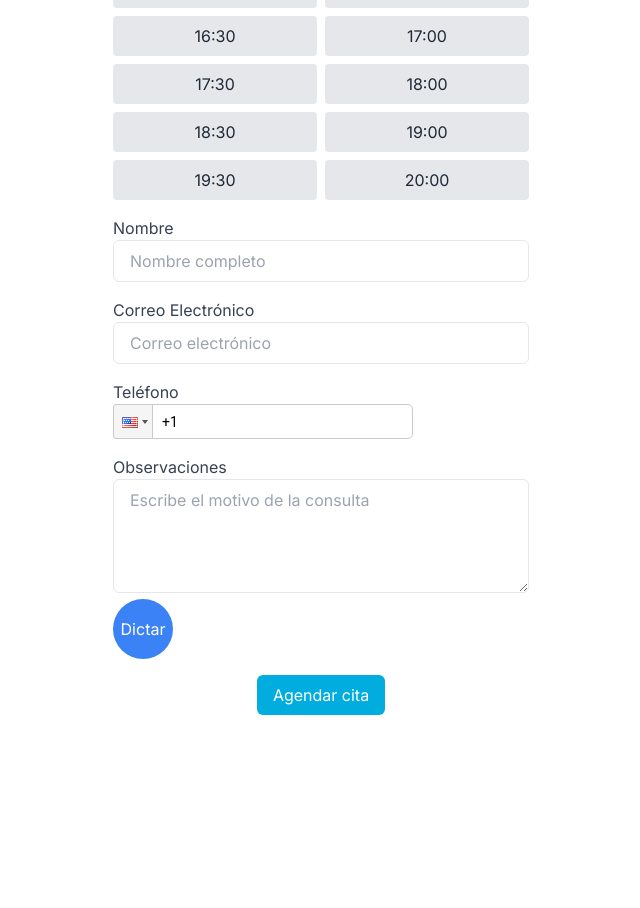
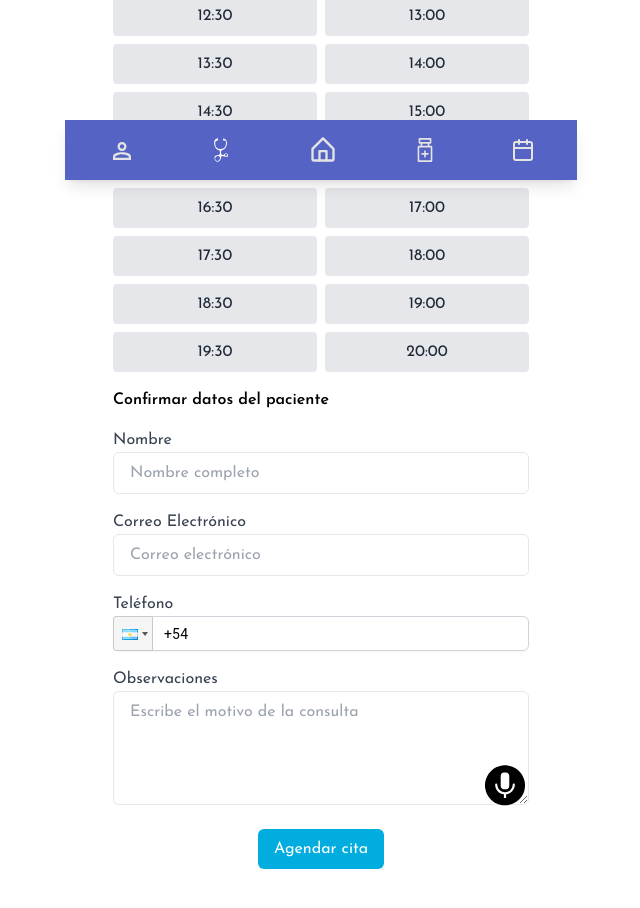
Before and after one commit to No-Country-simulation/h1-15-python-react, a React (Vite) app in the folder Frontend/: page /schedule-appointment/1 in a window 1280 px wide. Shown: the part 620-1528 px from the top of the page, without its empty margins (319-959 px from the left). Before the commit the page ends 1351 px from the top, so only its background shows below. Built offline with nearby package versions, Linux system fonts and the light colour scheme; sample sign-in values are in the browser's storage.

Commit message:
feat: add finally cofirmation appointment

```diff
--- a/Frontend/src/App.jsx
+++ b/Frontend/src/App.jsx
@@ -18,6 +18,8 @@ import DoctorList from "./pages/Patient/DoctorInfoPage/DoctorList";
 import DoctorDetail from "./pages/Patient/DoctorInfoPage/DoctorDetail";
 import PatientProfile from "./pages/Patient/Profile/PatientProfile";
 import ScheduleAppointment from "./pages/Patient/ScheduleAppointment/ScheduleAppointment";
+import ConfirmAppointment from "./pages/Patient/ScheduleAppointment/ConfirmAppointment";
+import ConfirmationSuccess from "./pages/Patient/ScheduleAppointment/ConfirmationSuccess";
 
 function App() {
   const publicRoutes = [
@@ -43,6 +45,9 @@ function App() {
     { path: "/patient/doctor-information", element: <DoctorList /> },
     { path: "/patient/doctor-information/:id", element: <DoctorDetail /> },
     { path: "/schedule-appointment/:id", element: <ScheduleAppointment /> },
+    {path:"/patient/confirmation-appointment", element:<ConfirmAppointment />} ,
+    {path:"/patient/success-appointment", element:<ConfirmationSuccess />} ,
+
   ];
 
   return (
--- a/Frontend/src/components/VoiceDictation/Modal.jsx
+++ b/Frontend/src/components/VoiceDictation/Modal.jsx
@@ -18,7 +18,7 @@ const Modal = ({ isOpen, onClose, onConfirm, transcript }) => {
           </button>
           <button
             onClick={onConfirm}
-            className="bg-blue-500 text-white py-2 px-4 rounded-md hover:bg-blue-600"
+            className="bg-Justina_8 text-white py-2 px-4 rounded-md"
           >
             Confirmar
           </button>
--- a/Frontend/src/components/VoiceDictation/VoiceDictation.jsx
+++ b/Frontend/src/components/VoiceDictation/VoiceDictation.jsx
@@ -1,5 +1,6 @@
 import { useState, useEffect } from "react";
 import Modal from "./Modal";
+import Icon from "../Icon/Icon";
 
 // eslint-disable-next-line react/prop-types
 const VoiceDictation = ({ onDictate }) => {
@@ -64,7 +65,7 @@ const VoiceDictation = ({ onDictate }) => {
   };
 
   return (
-    <div className="relative flex items-center space-x-2">
+    <div className="absolute flex items-center bottom-2 right-1">
       <button
         onClick={() => {
           if (isListening) {
@@ -73,14 +74,12 @@ const VoiceDictation = ({ onDictate }) => {
             startListening();
           }
         }}
-        className={`p-3 rounded-full flex items-center justify-center transition-colors duration-300 ${
+        className={`flex items-center justify-center transition-colors duration-300 rounded-r-xl${
           isListening
-            ? "bg-red-500 hover:bg-red-700 text-white"
-            : "bg-blue-500 hover:bg-blue-700 text-white"
-        }`}
-        style={{ width: "60px", height: "60px" }}
+            & "bg-red-500 hover:bg-red-700 text-white"}`}
+        style={{ width: "40px", height: "40px" }}
       >
-        <p>Dictar</p>
+        <Icon name="voice" />
       </button>
       <Modal
         isOpen={isModalOpen}
--- a/Frontend/src/pages/Patient/DoctorInfoPage/DoctorDetail.jsx
+++ b/Frontend/src/pages/Patient/DoctorInfoPage/DoctorDetail.jsx
@@ -24,7 +24,7 @@ function DoctorDetail() {
   };
 
   return (
-    <main className="max-w-md mx-auto p-4">
+    <main className="max-w-md mx-auto p-4 font-josefin">
       <BackButton />
       <section className="pb-20">
         <img
--- a/Frontend/src/pages/Patient/DoctorInfoPage/DoctorList.jsx
+++ b/Frontend/src/pages/Patient/DoctorInfoPage/DoctorList.jsx
@@ -4,6 +4,7 @@ import CardDoctorProfile from "../../../components/Cards/CardDoctorProfile";
 import Icon from "../../../components/Icon/Icon";
 import doctorsData from "../../../data/patientDataDoctors.json";
 import FooterNav from "../../../components/FooterNav/FooterNav";
+import BackButton from "../../../components/BackButton/BackButton";
 
 function DoctorList() {
   const [searchTerm, setSearchTerm] = useState("");
@@ -20,7 +21,8 @@ function DoctorList() {
   );
 
   return (
-    <div className="max-w-lg mx-auto p-4 grid gap-4">
+    <div className="max-w-lg mx-auto p-4 grid gap-4 font-josefin">
+      <BackButton/>
       <section className="flex mb-4">
         <input
           type="text"
--- /dev/null
+++ b/Frontend/src/pages/Patient/ScheduleAppointment/ConfirmAppointment.jsx
@@ -0,0 +1,77 @@
+import { useLocation, useNavigate } from "react-router-dom";
+import { format } from "date-fns";
+import BackButton from "../../../components/BackButton/BackButton";
+import FooterNav from "../../../components/FooterNav/FooterNav";
+
+function ConfirmAppointment() {
+  const location = useLocation();
+  const navigate = useNavigate();
+  const { formData } = location.state || {};
+
+  const handleConfirm = () => {
+    console.log("Cita confirmada:", formData);
+    navigate("/patient/success-appointment");
+  };
+
+  if (!formData) return <p>No se encontraron datos del formulario.</p>;
+
+  return (
+    <main className="max-w-md mx-auto p-4 font-josefin">
+      <BackButton/>
+      <section className="pb-20">
+        <h2 className="text-xl font-bold mb-4 text-center">Tu cita</h2>
+        <div className="space-y-4">
+        <div className="grid place-content-center">
+            <div className="flex items-center">
+              <img
+                src={formData.doctorPhoto}
+                alt={formData.doctorName}
+                className="w-16 h-16 rounded-full mr-4"
+              />
+              <div>
+                <p className="font-semibold">{formData.doctorName}</p>
+                <p className="text-gray-600">{formData.doctorSpecialty}</p>
+              </div>
+            </div>
+          </div>
+          <div>
+            <h3 className="font-semibold text-lg">Fecha</h3>
+            <p>{format(new Date(formData.date), "dd MMMM yyyy")}</p>
+          </div>
+          <div>
+            <h3 className="font-semibold text-lg">Hora</h3>
+            <p>{formData.time}</p>
+          </div>
+          <div>
+            <h3 className="font-semibold text-lg">Nombre</h3>
+            <p>{formData.name}</p>
+          </div>
+          <div>
+            <h3 className="font-semibold text-lg">Correo Electrónico</h3>
+            <p>{formData.email}</p>
+          </div>
+          <div>
+            <h3 className="font-semibold text-lg">Teléfono</h3>
+            <p>{formData.phone}</p>
+          </div>
+          <div>
+            <h3 className="font-semibold text-lg">Observaciones</h3>
+            <p>{formData.reason}</p>
+          </div>
+
+          <div className="flex justify-center">
+            <button
+              onClick={handleConfirm}
+              className="bg-Justina_8 text-white py-2 px-4 rounded-md outline-none"
+            >
+              Confirmar Cita
+            </button>
+          </div>
+        </div>
+      </section>
+      <FooterNav/>
+    </main>
+  );
+}
+
+export default ConfirmAppointment;
--- /dev/null
+++ b/Frontend/src/pages/Patient/ScheduleAppointment/ConfirmationSuccess.jsx
@@ -0,0 +1,20 @@
+import { Link } from 'react-router-dom';
+
+function ConfirmationSuccess() {
+  return (
+    <main className="max-w-md mx-auto p-4 font-josefin">
+      <h2 className="text-xl font-bold mb-4 text-center">¡Cita Confirmada!</h2>
+      <div className="text-center">
+        <p className="mb-4">Tu cita ha sido confirmada exitosamente. ¡Gracias por agendar con nosotros!</p>
+        <p className="mb-4">Te hemos enviado un correo electrónico con todos los detalles de tu cita.</p>
+        <div className="mt-6">
+          <Link to="/patient" className="bg-Justina_8 text-white py-2 px-4 rounded-md inline-block">
+            Volver a la Página Principal
+          </Link>
+        </div>
+      </div>
+    </main>
+  );
+}
+
+export default ConfirmationSuccess;
--- a/Frontend/src/pages/Patient/ScheduleAppointment/ScheduleAppointmentForm.jsx
+++ b/Frontend/src/pages/Patient/ScheduleAppointment/ScheduleAppointmentForm.jsx
@@ -1,30 +1,26 @@
-import { useState, useEffect } from 'react';
-import {
-  format,
-  addDays,
-  isBefore,
-  setMinutes,
-  setHours,
-  eachMinuteOfInterval,
-} from 'date-fns';
-import BackButton from '../../../components/BackButton/BackButton';
-import PhoneInput from 'react-phone-input-2';
-import 'react-phone-input-2/lib/style.css';
-import VoiceDictation from '../../../components/VoiceDictation/VoiceDictation';
+import { useState, useEffect } from "react";
+import { format, addDays, isBefore, setMinutes, setHours, eachMinuteOfInterval } from "date-fns";
+import BackButton from "../../../components/BackButton/BackButton";
+import PhoneInput from "react-phone-input-2";
+import "react-phone-input-2/lib/style.css";
+import VoiceDictation from "../../../components/VoiceDictation/VoiceDictation";
+import FooterNav from "../../../components/FooterNav/FooterNav";
+import { useNavigate } from "react-router-dom";
 
-// eslint-disable-next-line react/prop-types
 function ScheduleAppointmentForm({ doctor }) {
   const [selectedDate, setSelectedDate] = useState(new Date());
   const [selectedTime, setSelectedTime] = useState(null);
   const [availableTimes, setAvailableTimes] = useState([]);
   const [formData, setFormData] = useState({
-    name: '',
-    email: '',
-    phone: '',
-    reason: '',
-    date: format(new Date(), 'yyyy-MM-dd'),
-    time: '',
-    doctor: doctor.name,
+    name: "",
+    email: "",
+    phone: "",
+    reason: "",
+    date: format(new Date(), "yyyy-MM-dd"),
+    time: "",
+    doctorName: doctor.name,
+    doctorPhoto: doctor.photo,
+    doctorSpecialty: doctor.specialty,
   });
 
   useEffect(() => {
@@ -35,7 +31,7 @@ function ScheduleAppointmentForm({ doctor }) {
   useEffect(() => {
     setFormData((prevState) => ({
       ...prevState,
-      date: format(selectedDate, 'yyyy-MM-dd'),
+      date: format(selectedDate, "yyyy-MM-dd"),
     }));
   }, [selectedDate]);
 
@@ -61,20 +57,20 @@ function ScheduleAppointmentForm({ doctor }) {
   };
 
   const generateAvailableTimes = (schedule, date) => {
-    const dayOfWeek = format(date, 'EEEE');
+    const dayOfWeek = format(date, "EEEE");
     const range = schedule[dayOfWeek];
     if (!range) return [];
 
     const [start, end] = range.map((timeString) => {
       const [hour, minute] = timeString.match(/\d+/g).map(Number);
-      const isPM = timeString.includes('PM');
+      const isPM = timeString.includes("PM");
       return setMinutes(setHours(new Date(), isPM ? hour + 12 : hour), minute);
     });
 
     if (!isBefore(start, end)) return [];
 
     return eachMinuteOfInterval({ start, end }, { step: 30 }).map((time) =>
-      format(time, 'HH:mm'),
+      format(time, "HH:mm"),
     );
   };
 
@@ -100,15 +96,33 @@ function ScheduleAppointmentForm({ doctor }) {
     }));
   };
 
+  const navigate = useNavigate();
+
   const handleSubmit = (e) => {
     e.preventDefault();
-    console.log('Formulario enviado:', formData);
+    console.log("Formulario enviado:", formData);
+    navigate("/patient/confirmation-appointment", { state: { formData } });
   };
 
   return (
-    <div className="max-w-md mx-auto p-4">
+    <main className="max-w-md mx-auto p-4 font-josefin">
       <BackButton />
+      <section>
         <h2 className="text-xl font-bold mb-4 text-center">Nueva Cita</h2>
+
+        {/* Información del médico */}
+        {doctor && (
+          <div className="mb-4 text-center">
+            <img
+              src={doctor.photo}
+              alt={doctor.name}
+              className="w-24 h-24 rounded-full mx-auto mb-2"
+            />
+            <h3 className="text-lg font-semibold">{doctor.name}</h3>
+            <p className="text-gray-600">{doctor.specialty}</p>
+          </div>
+        )}
+
         <div className="mb-4">
           <p className="text-lg font-semibold">Selecciona una fecha:</p>
           <div className="flex space-x-2 mt-2">
@@ -117,14 +131,14 @@ function ScheduleAppointmentForm({ doctor }) {
                 key={date.toISOString()}
                 className={`py-2 px-4 rounded ${
                   date.toDateString() === selectedDate.toDateString()
-                  ? 'bg-Justina_8 text-white'
-                  : 'bg-gray-200 text-gray-800'
+                    ? "bg-Justina_8 text-white"
+                    : "bg-gray-200 text-gray-800"
                 }`}
                 onClick={() => handleDateClick(date)}
               >
-              {format(date, 'dd')}
+                {format(date, "dd")}
                 <br />
-              <span className="text-sm">{format(date, 'EEEE')}</span>
+                <span className="text-sm">{format(date, "EEEE")}</span>
               </button>
             ))}
           </div>
@@ -136,7 +150,9 @@ function ScheduleAppointmentForm({ doctor }) {
               <button
                 key={time}
                 className={`py-2 px-4 rounded ${
-                time === selectedTime ? 'bg-Justina_8 text-white' : 'bg-gray-200 text-gray-800'
+                  time === selectedTime
+                    ? "bg-Justina_8 text-white"
+                    : "bg-gray-200 text-gray-800"
                 }`}
                 onClick={() => handleTimeClick(time)}
               >
@@ -146,6 +162,9 @@ function ScheduleAppointmentForm({ doctor }) {
           </div>
         </div>
         <div>
+          <h2 className="font-semibold text-normal mb-4">
+            Confirmar datos del paciente
+          </h2>
           <form onSubmit={handleSubmit} className="space-y-4">
             <div>
               <label className="block text-gray-700">Nombre</label>
@@ -154,7 +173,7 @@ function ScheduleAppointmentForm({ doctor }) {
                 name="name"
                 value={formData.name}
                 onChange={handleInputChange}
-              className="w-full px-4 py-2 border rounded-md"
+                className="w-full px-4 py-2 border rounded-md outline-none"
                 placeholder="Nombre completo"
                 required
               />
@@ -166,7 +185,7 @@ function ScheduleAppointmentForm({ doctor }) {
                 name="email"
                 value={formData.email}
                 onChange={handleInputChange}
-              className="w-full px-4 py-2 border rounded-md"
+                className="w-full px-4 py-2 border rounded-md outline-none"
                 placeholder="Correo electrónico"
                 required
               />
@@ -174,11 +193,21 @@ function ScheduleAppointmentForm({ doctor }) {
             <div>
               <label className="block text-gray-700">Teléfono</label>
               <PhoneInput
-              country={'us'}
+                country={"ar"}
                 value={formData.phone}
                 onChange={handlePhoneChange}
-              inputClass="w-full px-4 py-2 border rounded-md"
-              required
+                inputStyle={{
+                  width: "100%",
+                  padding: "10px 10px 10px 26px",
+                  border: "1px solid #D1D5DB",
+                  borderRadius: "0.375rem",
+                  boxShadow: "0 1px 2px rgba(0, 0, 0, 0.05)",
+                  textIndent: "24px",
+                }}
+                inputProps={{
+                  name: "phone",
+                  required: true,
+                }}
               />
             </div>
             <div>
@@ -188,7 +217,7 @@ function ScheduleAppointmentForm({ doctor }) {
                   name="reason"
                   value={formData.reason}
                   onChange={handleInputChange}
-                className="w-full px-4 py-2 border rounded-md"
+                  className="w-full px-4 py-2 border rounded-md outline-none"
                   placeholder="Escribe el motivo de la consulta"
                   rows="4"
                   required
@@ -196,17 +225,19 @@ function ScheduleAppointmentForm({ doctor }) {
                 <VoiceDictation onDictate={handleDictate} />
               </div>
             </div>
-          <div className='flex justify-center'>
+            <div className="flex justify-center">
               <button
                 type="submit"
-              className="bg-Justina_8 text-white py-2 px-4 rounded-md"
+                className="bg-Justina_8 text-white py-2 px-4 rounded-md outline-none"
               >
                 Agendar cita
               </button>
             </div>
           </form>
         </div>
-    </div>
+      </section>
+      <FooterNav />
+    </main>
   );
 }
 
--- a/Frontend/src/utils/Icons.jsx
+++ b/Frontend/src/utils/Icons.jsx
@@ -373,21 +373,42 @@ export const Icons = {
       />
     </svg>
   ),
-  microphone: (
+  voice: (
     <svg
+      version="1.0"
       xmlns="http://www.w3.org/2000/svg"
-      width="24"
-      height="24"
-      viewBox="0 0 24 24"
-      style="fill: rgba(0, 0, 0, 1);transform: ;msFilter:;"
+      width="512.000000pt"
+      height="512.000000pt"
+      viewBox="0 0 512.000000 512.000000"
+      preserveAspectRatio="xMidYMid meet"
     >
-      <path d="M12 16c2.206 0 4-1.794 4-4V6c0-2.217-1.785-4.021-3.979-4.021a.933.933 0 0 0-.209.025A4.006 4.006 0 0 0 8 6v6c0 2.206 1.794 4 4 4z"></path>
-      <path d="M11 19.931V22h2v-2.069c3.939-.495 7-3.858 7-7.931h-2c0 3.309-2.691 6-6 6s-6-2.691-6-6H4c0 4.072 3.061 7.436 7 7.931z"></path>
-    </svg>
-  ),
-  stop: (
-    <svg viewBox="0 0 448 512" fill="currentColor">
-      <path d="M0 64c0-35.29 28.71-64 64-64h320c35.29 0 64 28.71 64 64v384c0 35.29-28.71 64-64 64H64c-35.29 0-64-28.71-64-64V64z" />
+      <metadata>
+        Created by potrace 1.16, written by Peter Selinger 2001-2019
+      </metadata>
+      <g
+        transform="translate(0.000000,512.000000) scale(0.100000,-0.100000)"
+        fill="#000000"
+        stroke="none"
+      >
+        <path
+          d="M2240 5105 c-300 -39 -543 -112 -815 -245 -262 -128 -491 -296 -705
+-516 -375 -386 -600 -833 -695 -1384 -26 -149 -32 -541 -11 -711 75 -592 332
+-1109 757 -1524 206 -201 409 -345 654 -464 274 -134 526 -209 825 -247 134
+-16 449 -19 588 -4 593 64 1133 327 1553 757 139 142 201 219 313 387 132 196
+240 427 310 659 75 248 106 466 106 747 0 206 -14 355 -50 530 -137 659 -543
+1250 -1115 1623 -323 210 -685 342 -1073 391 -149 19 -501 20 -642 1z m555
+-930 c167 -44 280 -171 305 -340 13 -92 13 -1337 0 -1430 -21 -143 -104 -255
+-238 -318 l-67 -32 -235 0 -235 0 -67 32 c-134 63 -217 175 -238 318 -13 93
+-13 1338 0 1430 13 91 51 168 115 231 101 101 173 122 420 123 132 1 197 -3
+240 -14z m-1286 -1403 c49 -37 59 -62 70 -182 14 -146 39 -240 101 -365 112
+-229 321 -413 562 -493 132 -44 221 -55 368 -49 251 11 472 109 650 288 166
+168 258 369 281 619 12 131 25 160 84 191 54 29 103 20 153 -26 l37 -34 -1
+-123 c-1 -377 -222 -766 -561 -991 -138 -91 -322 -165 -473 -189 l-80 -12 0
+-238 0 -238 -140 0 -140 0 0 240 0 240 -27 0 c-16 0 -74 11 -129 25 -386 93
+-705 364 -864 732 -63 146 -94 287 -94 430 -1 116 0 122 24 148 51 56 125 67
+179 27z"
+        />
+      </g>
     </svg>
   ),
 };
```
Also changed, not shown: Frontend/public/icons/voice.svg (added). Lines whose indentation alone changed are shown as unchanged.
